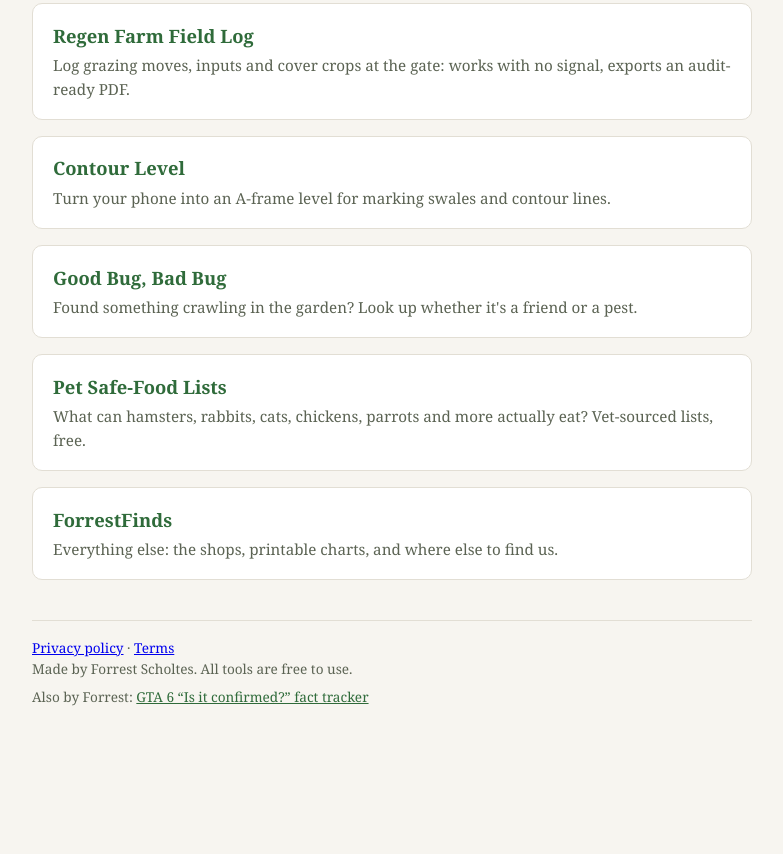
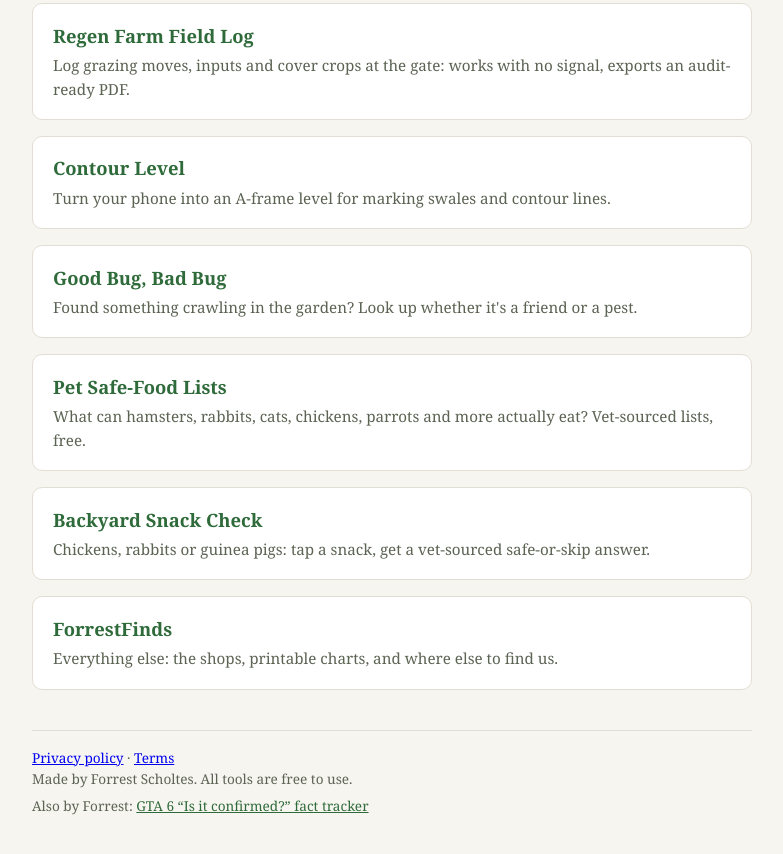
Before and after one commit to fscholtesdowd/fscholtesdowd.github.io, a plain HTML site: page index.html in a window 1280 px wide. Shown: the part 492-1346 px from the top of the page, without its empty margins (248-1031 px from the left). Before the commit the page ends 1247 px from the top, so only its background shows below. Drawn offline with Linux system fonts and the light colour scheme.

Commit message:
link backyard-snack-check from the hub

```diff
--- a/index.html
+++ b/index.html
@@ -71,6 +71,10 @@
       <h2>Pet Safe-Food Lists</h2>
       <p>What can hamsters, rabbits, cats, chickens, parrots and more actually eat? Vet-sourced lists, free.</p>
     </a>
+    <a class="card" href="/backyard-snack-check/">
+      <h2>Backyard Snack Check</h2>
+      <p>Chickens, rabbits or guinea pigs: tap a snack, get a vet-sourced safe-or-skip answer.</p>
+    </a>
     <a class="card" href="/forrestfinds-links/">
       <h2>ForrestFinds</h2>
       <p>Everything else: the shops, printable charts, and where else to find us.</p>
```
